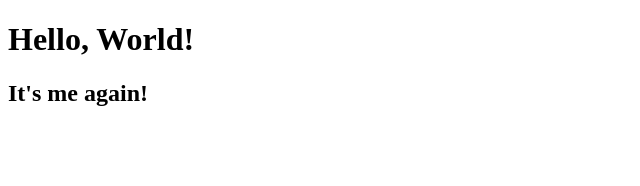
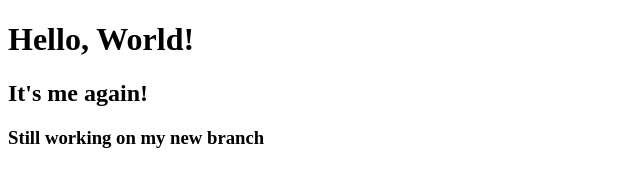
Before and after one commit to theSveg/DatalabsDiploma, a plain HTML site: page HTML-Jscript/Lesson1/index.html in a window 1280 px wide. Shown: the whole page, without its empty margins (0-640 px from the left). Drawn offline with Linux system fonts and the light colour scheme.

Commit message:
Not much to say

```diff
--- a/HTML-Jscript/Lesson1/index.html
+++ b/HTML-Jscript/Lesson1/index.html
@@ -7,5 +7,6 @@
 <body>
     <h1>Hello, World!</h1>
     <h2>It's me again!</h2>
+    <h3>Still working on my new branch</h3>
 </body>
 </html>
```
